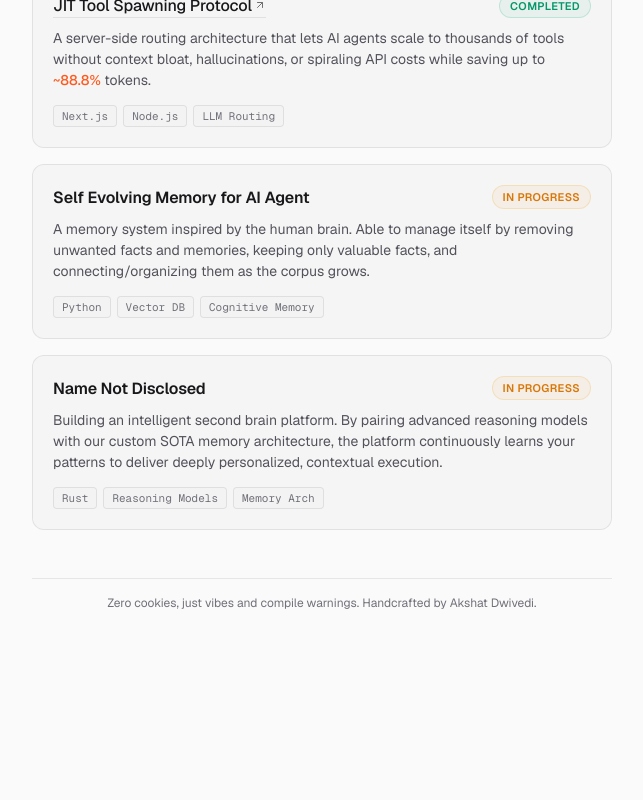
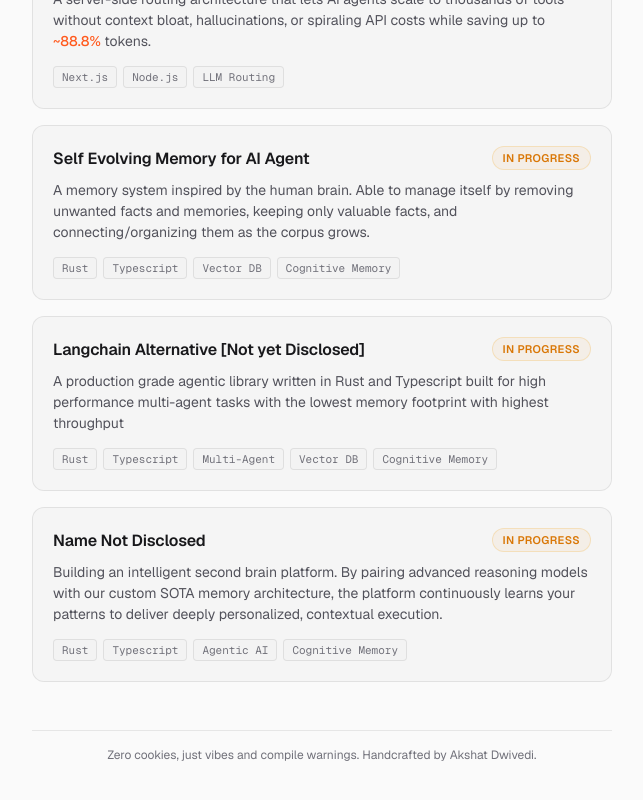
Before and after one commit to Akshat-Dwivedi-52/profile, a Next.js app: page / in a window 1280 px wide. Shown: the part 1132-1932 px from the top of the page, without its empty margins (318-961 px from the left). Before the commit the page ends 1823 px from the top, so only its background shows below. Built offline with nearby package versions, Linux system fonts and the light colour scheme.

Commit message:
Update skills and project sections with new technologies and descriptions

```diff
--- a/src/app/page.tsx
+++ b/src/app/page.tsx
@@ -115,10 +115,9 @@ export default function Home() {
           <div className="skills-category">
             <span className="category-label">AI Engineering</span>
             <div className="tags-container">
-              <span className="tag mono">SKILL.md</span>
               <span className="tag mono">Advanced RAG</span>
               <span className="tag mono">Model Optimization</span>
-              <span className="tag mono">Multi-Agentic Infrastructure</span>
+              <span className="tag mono">Multi-Agent Orchestration</span>
             </div>
           </div>
           <div className="skills-category">
@@ -166,7 +165,25 @@ export default function Home() {
               A memory system inspired by the human brain. Able to manage itself by removing unwanted facts and memories, keeping only valuable facts, and connecting/organizing them as the corpus grows.
             </p>
             <div className="project-tech-tags">
-              <span className="mini-tag">Python</span>
+              <span className="mini-tag">Rust</span>
+              <span className="mini-tag">Typescript</span>
+              <span className="mini-tag">Vector DB</span>
+              <span className="mini-tag">Cognitive Memory</span>
+            </div>
+          </div>
+
+          <div className="project-item">
+            <div className="project-header">
+              <h3 className="project-name">Langchain Alternative [Not yet Disclosed]</h3>
+              <span className="badge badge-progress">In Progress</span>
+            </div>
+            <p className="project-desc">
+              A production grade agentic library written in Rust and Typescript built for high performance multi-agent tasks with the lowest memory footprint with highest throughput
+            </p>
+            <div className="project-tech-tags">
+              <span className="mini-tag">Rust</span>
+              <span className="mini-tag">Typescript</span>
+              <span className="mini-tag">Multi-Agent</span>
               <span className="mini-tag">Vector DB</span>
               <span className="mini-tag">Cognitive Memory</span>
             </div>
@@ -182,10 +199,12 @@ export default function Home() {
             </p>
             <div className="project-tech-tags">
               <span className="mini-tag">Rust</span>
-              <span className="mini-tag">Reasoning Models</span>
-              <span className="mini-tag">Memory Arch</span>
+              <span className="mini-tag">Typescript</span>
+              <span className="mini-tag">Agentic AI</span>
+              <span className="mini-tag">Cognitive Memory</span>
             </div>
           </div>
+
         </div>
       </section>
 
```
